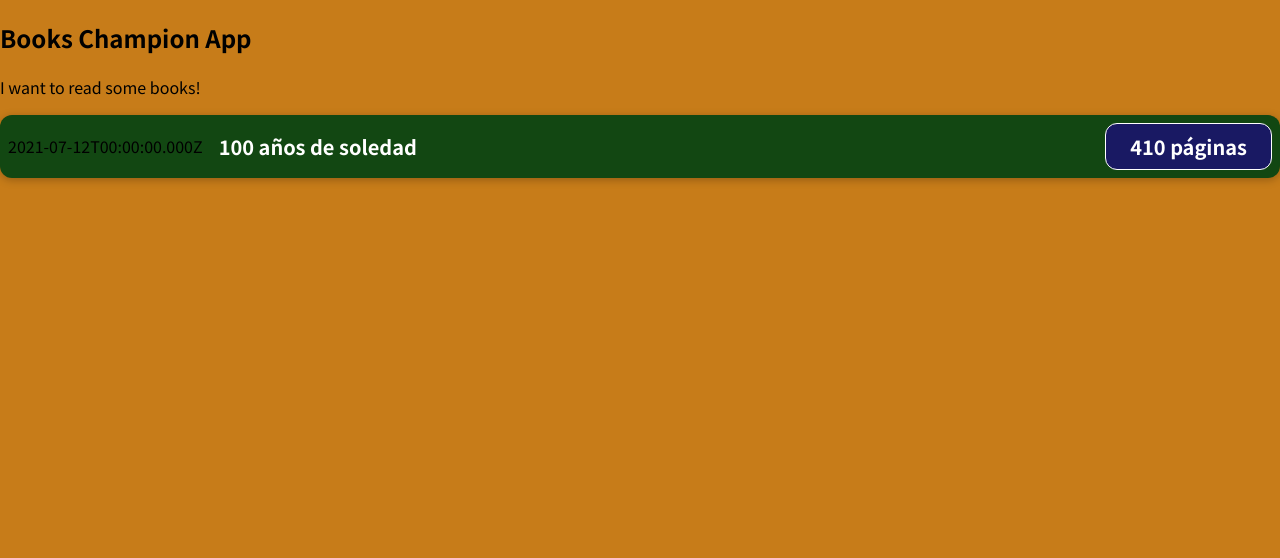
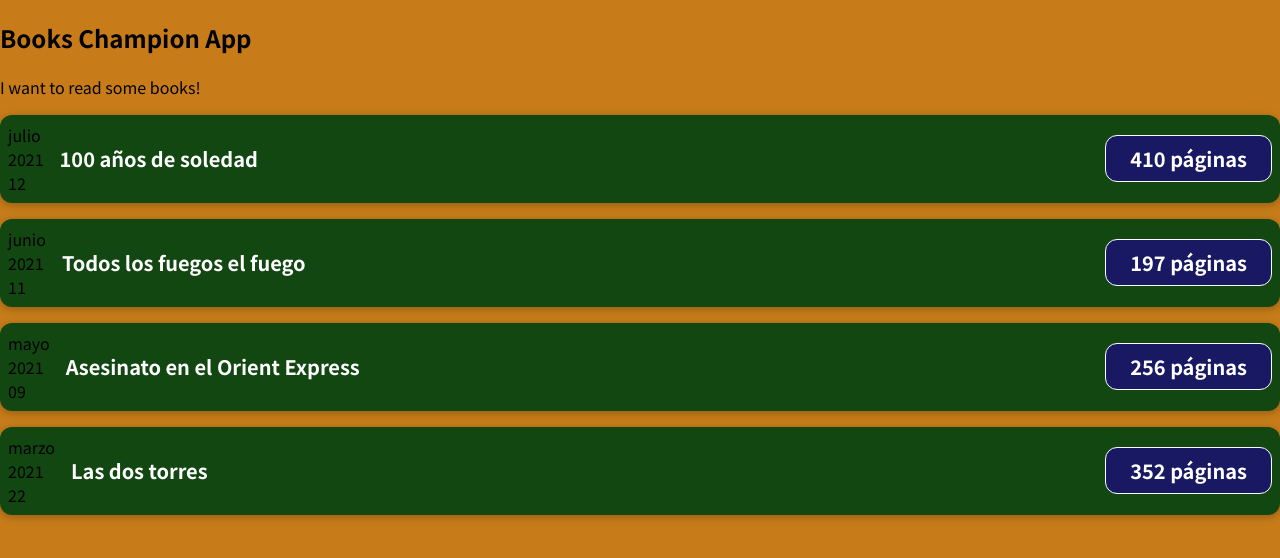
Before and after one commit to gabrielgolzman/books-champion-own, a React (Create React App) app: page / in a window 1280 px wide. Shown: the top 558 px of the page. Built offline with nearby package versions, Linux system fonts and the light colour scheme.

Commit message:
Added a more understandable date format

```diff
--- a/src/App.js
+++ b/src/App.js
@@ -1,11 +1,52 @@
 import BookItem from './components/BookItem';
 
 const App = () => {
+   const books = [
+      {
+         title: '100 años de soledad',
+         pageCount: 410,
+         date: new Date('2021-07-12'),
+      },
+      {
+         title: 'Todos los fuegos el fuego',
+         pageCount: 197,
+         date: new Date('2021-06-11'),
+      },
+      {
+         title: 'Asesinato en el Orient Express',
+         pageCount: 256,
+         date: new Date('2021-05-09'),
+      },
+      {
+         title: 'Las dos torres',
+         pageCount: 352,
+         date: new Date('2021-03-22'),
+      },
+   ];
    return (
       <div>
          <h2>Books Champion App</h2>
          <p>I want to read some books!</p>
-         <BookItem></BookItem>
+         <BookItem
+            title={books[0].title}
+            pageCount={books[0].pageCount}
+            date={books[0].date}
+         />
+         <BookItem
+            title={books[1].title}
+            pageCount={books[1].pageCount}
+            date={books[1].date}
+         />
+         <BookItem
+            title={books[2].title}
+            pageCount={books[2].pageCount}
+            date={books[2].date}
+         />
+         <BookItem
+            title={books[3].title}
+            pageCount={books[3].pageCount}
+            date={books[3].date}
+         />
       </div>
    );
 };
--- a/src/components/BookItem.js
+++ b/src/components/BookItem.js
@@ -1,15 +1,20 @@
 import './BookItem.css';
 
-const BookItem = () => {
-   const bookDate = new Date('2021-07-12');
-   const bookTitle = '100 años de soledad';
-   const bookPageCount = 410;
+const BookItem = ({ title, pageCount, date }) => {
+   const month = date.toLocaleString('es-AR', { month: 'long' });
+   const year = date.getFullYear();
+   const day = date.toLocaleString('es-AR', { day: '2-digit' });
+
    return (
       <div className="book-item">
-         <div>{bookDate.toISOString()}</div>
+         <div>
+            <div>{month}</div>
+            <div>{year}</div>
+            <div>{day}</div>
+         </div>
          <div className="book-item-description">
-            <h2>{bookTitle}</h2>
-            <div className="book-item-page-count">{bookPageCount} páginas</div>
+            <h2>{title}</h2>
+            <div className="book-item-page-count">{pageCount} páginas</div>
          </div>
       </div>
    );
```
